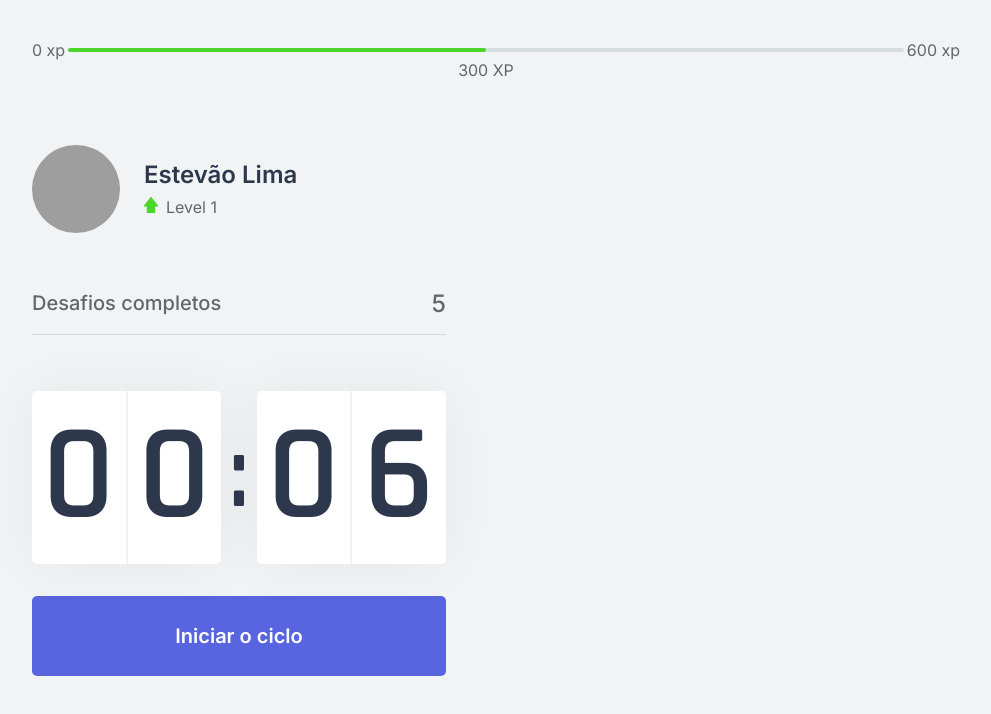
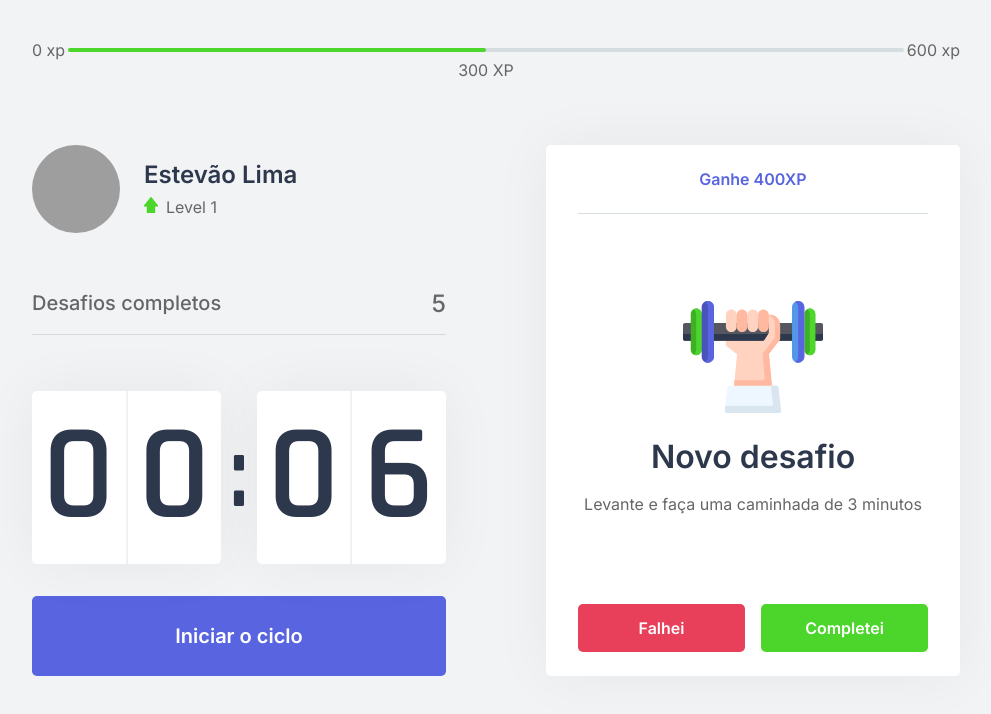
Before and after one commit to estevao-lima/move.it, a Next.js app: page / in a window 1280 px wide. Shown: the top 714 px of the page, without its empty margins (144-1135 px from the left). Built offline with nearby package versions, Linux system fonts and the light colour scheme; grey boxes are pictures that could not be loaded.

Commit message:
Started the challenges section

```diff
--- /dev/null
+++ b/src/components/ChallengeBox.tsx
@@ -0,0 +1,36 @@
+import styles from '../styles/components/ChallengeBox.module.css'
+
+export function ChallengeBox(){
+    const hasActiveChallenge = true;
+
+    return(
+        <div className={styles.challengeBoxContainer}>
+            {hasActiveChallenge ? (
+                <div className={styles.challengeActive}>
+                    <header>Ganhe 400XP</header>
+
+                    <main>
+                        <img src="icons/body.svg" alt=""/>
+                        <strong>Novo desafio</strong>
+                        <p>Levante e faça uma caminhada de 3 minutos</p>
+                    </main>
+
+                    <footer>
+
+                        <button type="button" className={styles.challengeFailedButton}>Falhei</button>
+                        <button type="button" className={styles.challengeSucceededButton}>Completei</button>
+
+                    </footer>
+                </div>
+            ) : (
+                <div className={styles.challengeNotActive}>
+                <strong>Finalize um ciclo para receber um desafio</strong>
+                <p>
+                    <img src="icons/level-up.svg" alt="Level Up"/>
+                    Avance de level completando desafios
+                </p>
+            </div>
+            )}
+        </div>
+    );
+}
--- a/src/pages/index.tsx
+++ b/src/pages/index.tsx
@@ -1,4 +1,8 @@
 import Head from 'next/head'
+
+
+
+import { ChallengeBox } from '../components/ChallengeBox'
 import { CompletedChallenges } from '../components/CompletedChallenges'
 import { Countdown } from '../components/Countdown'
 import { ExperienceBar } from '../components/ExperienceBar'
@@ -7,6 +11,7 @@
 import styles from '../styles/pages/Home.module.css'
 
 export default function Home() {
+
   return (
     <div className={styles.container}>
       <Head>
@@ -28,7 +33,7 @@
 
 
       <div>
-
+          <ChallengeBox />
       </div>
 
 
--- /dev/null
+++ b/src/styles/components/ChallengeBox.module.css
@@ -0,0 +1,112 @@
+.challengeBoxContainer{
+    height: 100%;
+
+    background: var(--white);
+    border-radius: 5px;
+    box-shadow: 0 0 60px rgba(0, 0, 0, 0.05);
+    padding: 1.5rem 2rem;
+    display: flex;
+    flex-direction: column;
+    align-content: center;
+    justify-content: center;
+    text-align: center;
+
+
+}
+
+.challengeNotActive{
+
+    display: flex;
+    flex-direction: column;
+    align-items: center;
+}
+
+.challengeNotActive strong{
+    font-size: 1.5rem;
+    font-weight: 500;
+    line-height: 1.4;
+}
+
+.challengeNotActive p{
+    display: flex;
+    flex-direction: column;
+    align-items: center;
+    line-height: 1.4;
+    max-width: 70%;
+    margin-top: 3rem;
+}
+
+.challengeNotActive img{
+    display: flex;
+    flex-direction: column;
+    align-items: center;
+    line-height: 1.4;
+    max-width: 70%;
+    margin-bottom: 1rem;
+}
+
+.challengeActive{
+    height: 100%;
+
+    display: flex;
+    flex-direction: column;
+}
+
+.challengeActive header{
+    color: var(--blue);
+    font-weight: 600;
+    font-size: 1.25;
+    padding: 0 2rem 1.5rem;
+    border-bottom: 1px solid var(--gray-line);
+}
+
+.challengeActive main{
+
+    flex: 1;
+    display: flex;
+    flex-direction: column;
+    justify-content: center;
+    align-items: center;
+}
+
+.challengeActive main strong{
+    font-size: 2rem;
+    font-weight: 600;
+    color: var(--title);
+    margin: 1.5rem 0 1rem;
+}
+
+.challengeActive main p {
+    line-height: 1.5;
+}
+
+.challengeActive footer{
+    display: grid;
+    grid-template-columns: 1fr 1fr;
+    gap: 1rem;
+}
+
+.challengeActive footer button{
+    height: 3rem;
+    display: flex;
+    align-items: center;
+    justify-content: center;
+    border: 0;
+    border-radius: 5px;
+    color: var(--white);
+    font-size: 1rem;
+    font-weight: 600;
+    transition: 0.2s;
+}
+
+.challengeActive footer button.challengeFailedButton{
+    background: var(--red);
+}
+
+.challengeActive footer button.challengeSucceededButton{
+    background: var(--green);
+}
+
+.challengeActive footer button:hover{
+    filter: brightness(0.9);
+}
```
